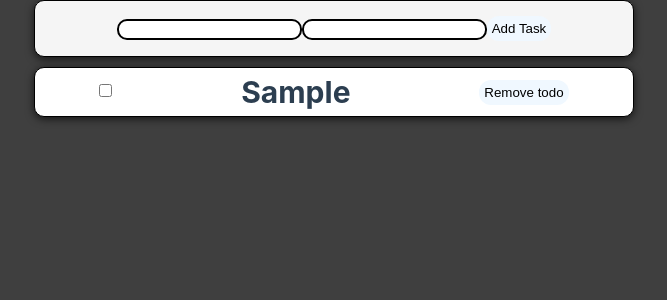
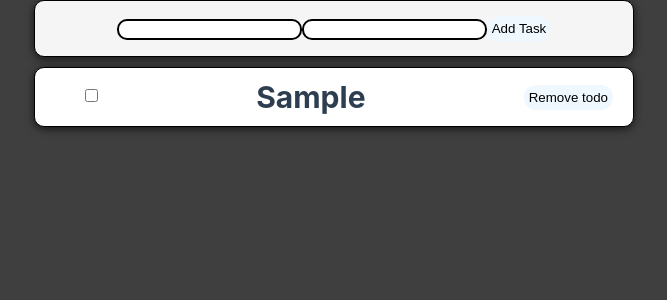
Before and after one commit to vmtuan12/todo, a Vue app: page / in a window 1280 px wide. Both pictures are taken after typing "Sample", "Sample" into the empty fields and a click on the button "Add Task". Shown: the top 300 px of the page, without its empty margins (306-973 px from the left). Built offline with nearby package versions, Linux system fonts and the light colour scheme.

Commit message:
[draft] appear animation and align

```diff
--- a/src/components/UI/Card.vue
+++ b/src/components/UI/Card.vue
@@ -19,7 +19,7 @@
                     </h3>
                 </div>
             </div>
-            <div>
+            <div class="btn">
                 <slot name="button"></slot>
             </div>
         </div>
@@ -28,7 +28,7 @@
 
 <style scoped>
     .item {
-
+        /* display: flex; */
         align-items: center;
         border-radius: 10px;
         border: 1.5px solid black;
@@ -55,14 +55,20 @@
 
     .details {
         display: flex;
-        justify-content: space-around;
+        justify-content: space-between;
         align-items: center;
+        /* flex-basis: 0; */
     }
 
+    .checked {
+        margin-left: 50px;
+    }
     .task {
         display: flex;
         flex-direction: column;
-        width: auto;
+        max-width: 300px;
+        padding: 5px;
+        /* margin-left: 40px; */
     }
     .title {
         display: flex;
@@ -71,6 +77,10 @@
     .description {
         display: flex;
     }
+    .btn {
+        display: flex;
+        margin-right: 20px;
+    }
 
     h2 {
         font-weight: bold;
```
